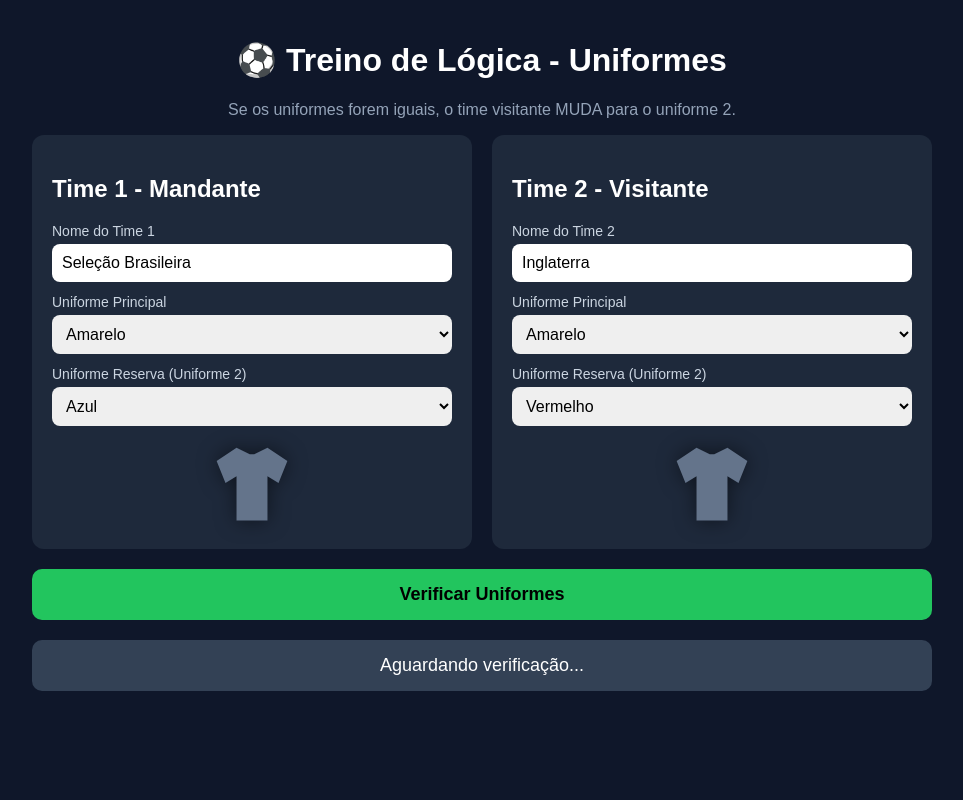
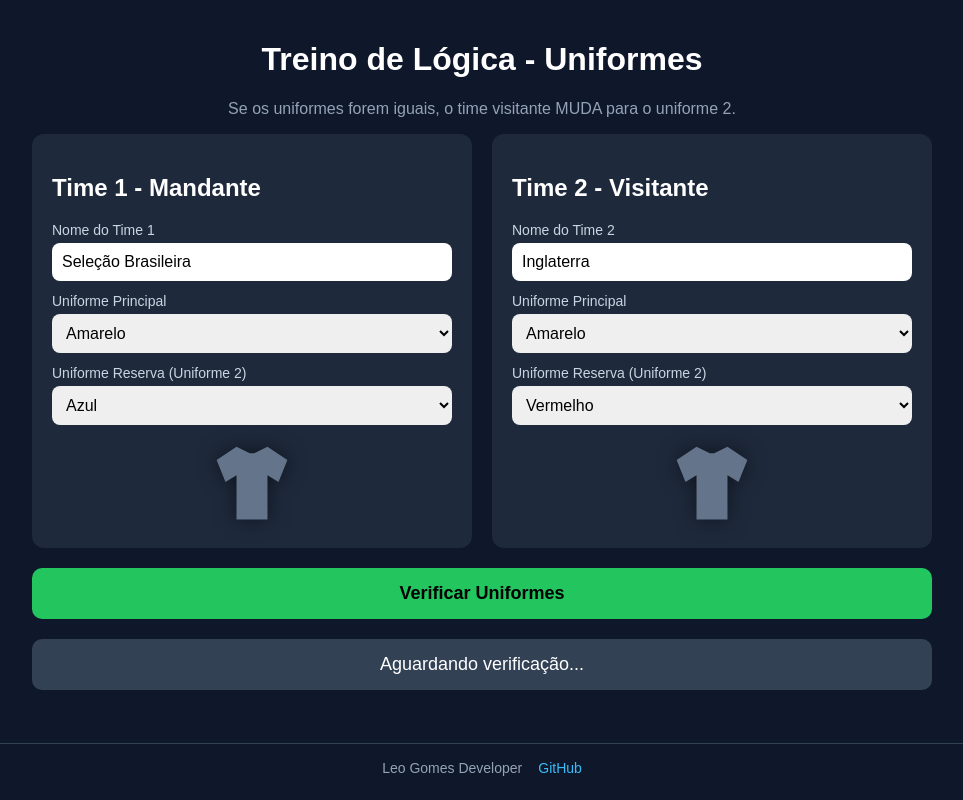
Before and after one commit to leo-gomes-dev/logica-selecao, a plain HTML site: page index.html in a window 1280 px wide. Shown: the whole page, without its empty margins (158-1121 px from the left). Drawn offline with Linux system fonts and the light colour scheme.

Commit message:
feat: footer

```diff
--- a/index.html
+++ b/index.html
@@ -7,7 +7,7 @@
   </head>
   <body>
     <main class="container">
-      <h1>⚽ Treino de Lógica - Uniformes</h1>
+      <h1>Treino de Lógica - Uniformes</h1>
       <p class="sub">
         Se os uniformes forem iguais, o time visitante MUDA para o uniforme 2.
       </p>
@@ -85,8 +85,17 @@
       <button id="btnVerificar">Verificar Uniformes</button>
 
       <div id="resultado" class="resultado">Aguardando verificação...</div>
-
     </main>
+    <footer class="footer">
+      <span>Leo Gomes Developer</span>
+      <a
+        href="https://github.com/leo-gomes-dev"
+        target="_blank"
+        rel="noopener noreferrer"
+      >
+        GitHub
+      </a>
+    </footer>
     <script src="script.js"></script>
   </body>
 </html>
--- a/style.css
+++ b/style.css
@@ -8,10 +8,14 @@ body {
   margin: 0;
   padding: 20px;
   min-height: 100vh;
+  display: flex;
+  flex-direction: column;
 }
 .container {
   max-width: 900px;
-  margin: auto;
+  width: 100%;
+  margin: 0 auto;
+  flex: 1;
 }
 h1 {
   text-align: center;
@@ -89,3 +93,23 @@ button:hover {
   background: #22c55e;
   color: #000;
 }
+.footer {
+  display: flex;
+  justify-content: center;
+  align-items: center;
+  flex-wrap: wrap;
+  gap: 8px 16px;
+  margin-top: 32px;
+  padding: 16px 0 4px;
+  border-top: 1px solid #334155;
+  color: #94a3b8;
+  font-size: 14px;
+  text-align: center;
+}
+.footer a {
+  color: #38bdf8;
+  text-decoration: none;
+}
+.footer a:hover {
+  text-decoration: underline;
+}
```
Also changed, not shown: README.md (added).
